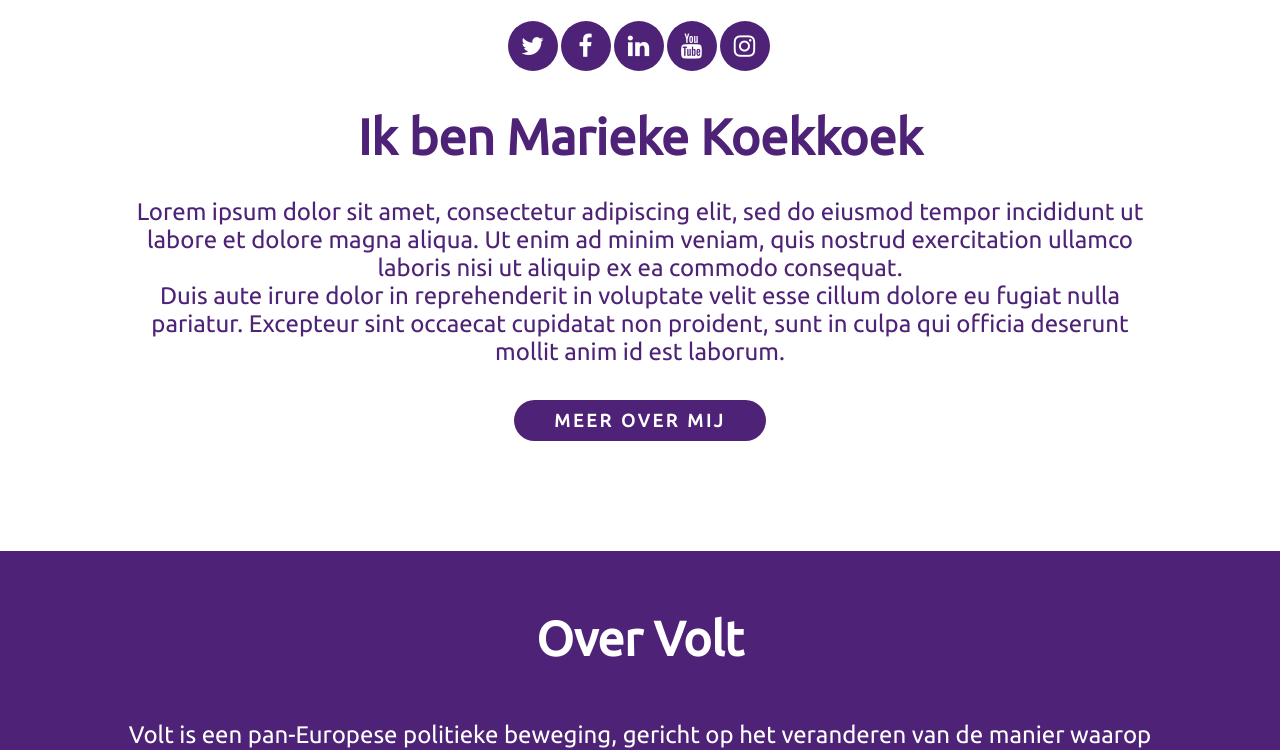
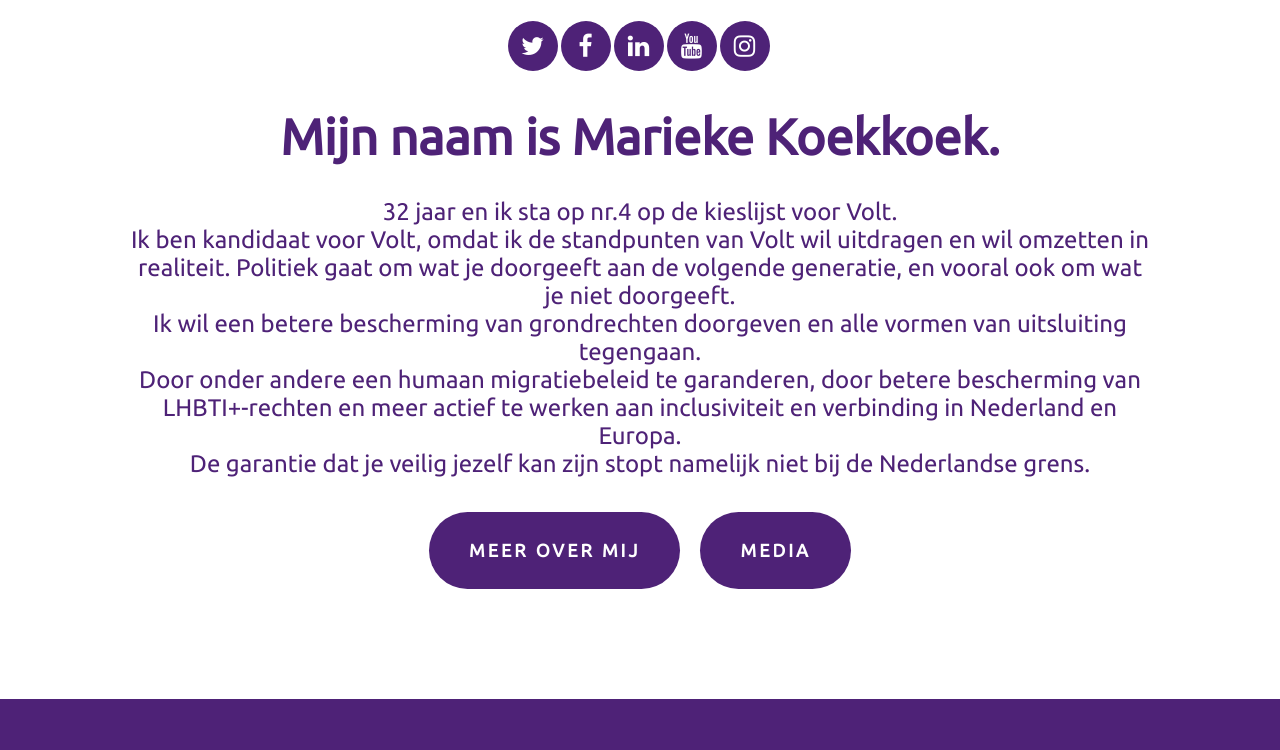
Before and after one commit to Baskoekkoek1/marieke-client, a React (Create React App) app: page / in a window 1280 px wide. Shown: the part 482-1232 px from the top of the page. Built offline with nearby package versions, Linux system fonts and the light colour scheme.

Commit message:
add links to header

```diff
--- a/src/Components/Header/index.tsx
+++ b/src/Components/Header/index.tsx
@@ -4,6 +4,7 @@
 export default function Header() {
   return (
     <div id={styles.header}>
+      <a href="/">
         <div id={styles.siteTitle}>
           <h1 id={styles.title}>MARIEKE KOEKKOEK</h1>
           <h2 id={styles.slogan}>
@@ -11,9 +12,12 @@
             samen."
           </h2>
         </div>
+      </a>
+      <a href="https://www.volteuropa.org/">
         <div id={styles.logoContainer}>
           <img id={styles.logo} src={"voltLogo.png"} />
         </div>
+      </a>
     </div>
   );
 }
--- a/src/Components/MainContent/index.tsx
+++ b/src/Components/MainContent/index.tsx
@@ -8,22 +8,32 @@
     <div id={styles.mainContent}>
       <img id={styles.profilePic} src={"marieke_profilePic.jpg"} />
       <Social />
-      <h1 id={styles.mainContentTitle}>Ik ben Marieke Koekkoek</h1>
+      <h1 id={styles.mainContentTitle}>Mijn naam is Marieke Koekkoek.</h1>
 
       <div id={styles.contentContainer}>
         <p className={styles.mainText}>
-          Lorem ipsum dolor sit amet, consectetur adipiscing elit, sed do
-          eiusmod tempor incididunt ut labore et dolore magna aliqua. Ut enim ad
-          minim veniam, quis nostrud exercitation ullamco laboris nisi ut
-          aliquip ex ea commodo consequat. <br />
-          Duis aute irure dolor in reprehenderit in voluptate velit esse cillum
-          dolore eu fugiat nulla pariatur. Excepteur sint occaecat cupidatat non
-          proident, sunt in culpa qui officia deserunt mollit anim id est
-          laborum.
+          32 jaar en ik sta op nr.4 op de kieslijst voor Volt. <br />
+          Ik ben kandidaat voor Volt, omdat ik de standpunten van Volt wil
+          uitdragen en wil omzetten in realiteit. Politiek gaat om wat je
+          doorgeeft aan de volgende generatie, en vooral ook om wat je niet
+          doorgeeft. <br /> Ik wil een betere bescherming van grondrechten
+          doorgeven en alle vormen van uitsluiting tegengaan. <br /> Door onder
+          andere een humaan migratiebeleid te garanderen, door betere
+          bescherming van LHBTI+-rechten en meer actief te werken aan
+          inclusiviteit en verbinding in Nederland en Europa. <br /> De garantie
+          dat je veilig jezelf kan zijn stopt namelijk niet bij de Nederlandse
+          grens.
         </p>
       </div>
       <div id={styles.buttonContainer}>
-        <div className={styles.button}>Meer over mij</div>
+        <a href="https://voltnederland.org/marieke-koekkoek">
+          <div className={styles.button}>
+            <p>Meer over mij</p>
+          </div>
+        </a>
+        <div className={styles.button}>
+          <p>Media</p>
+        </div>
       </div>
       <VoltInfo />
     </div>
```
Lines whose indentation alone changed are shown as unchanged.
